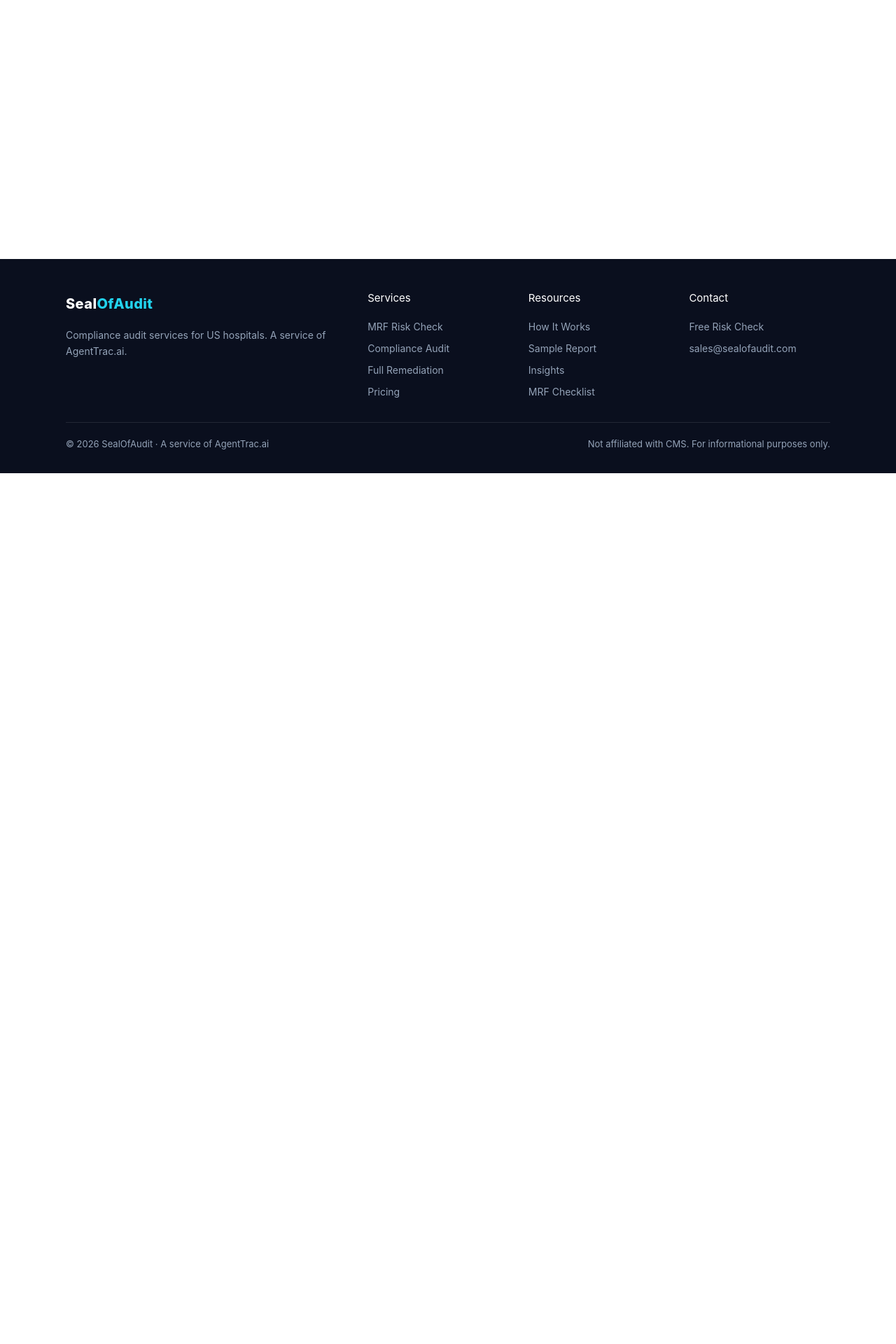
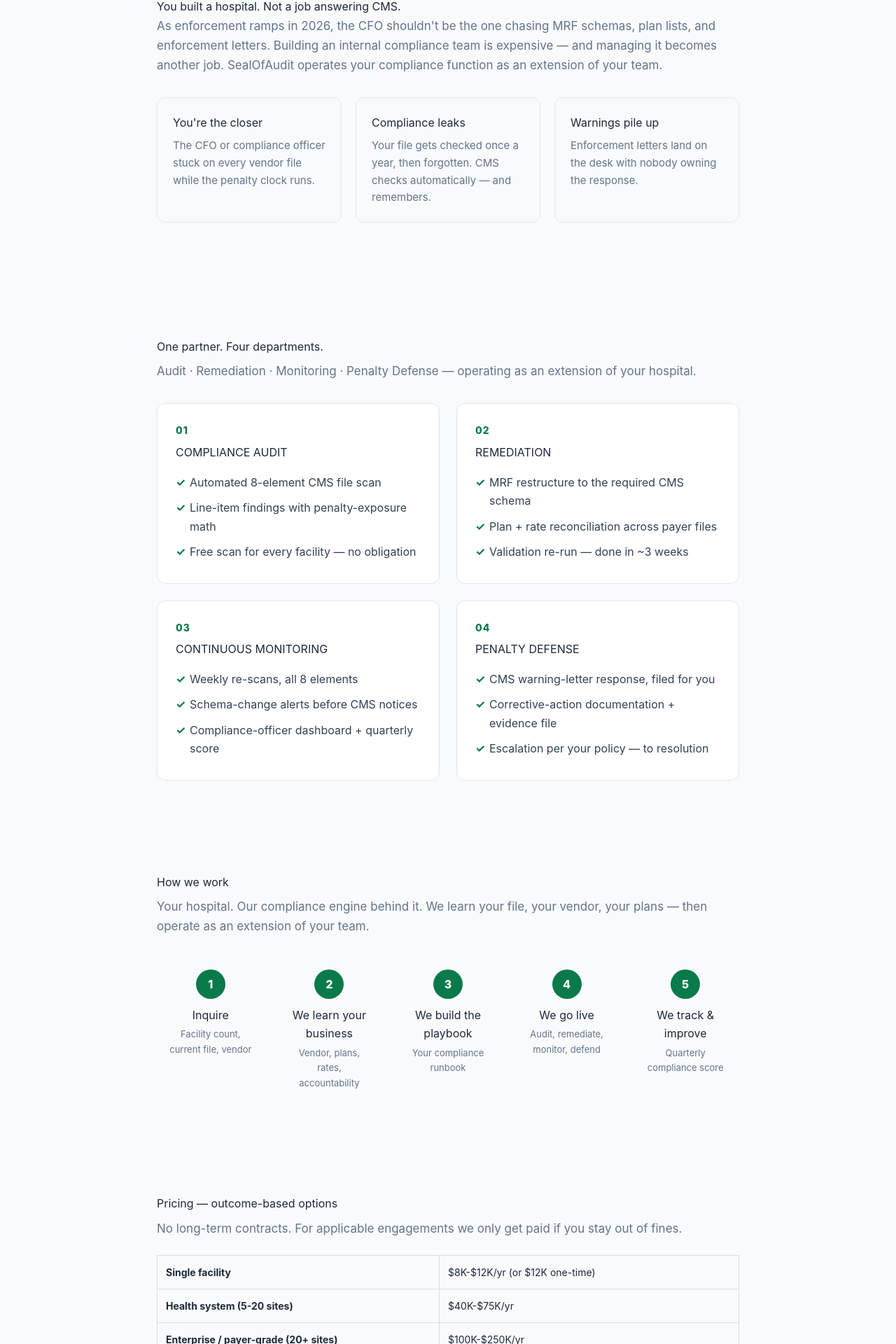
Before and after one commit to yasir23/sealofaudit, a Next.js app: page /compliance-department in a window 1280 px wide. Before the commit this address had no page. Shown: the part 540-2460 px from the top of the page at 70% size. Before the commit the page ends 1216 px from the top, so only its background shows below. Built offline with nearby package versions, Linux system fonts and the light colour scheme.

Commit message:
add compliance-department page (Sales-Floor model: 4 depts, outcome pricing, 5-step playbook)

```diff
--- /dev/null
+++ b/app/compliance-department/page.js
@@ -0,0 +1,160 @@
+import PageHero from "@/components/PageHero";
+import Breadcrumbs from "@/components/BreadcrumbsSchema";
+import Link from "next/link";
+
+export const metadata = {
+  alternates: { canonical: "/compliance-department/" },
+
+  title: "Hospital CMS Compliance Department — Audit, Remediation, Monitoring & Penalty Defense | SealOfAudit",
+  description:
+    "SealOfAudit runs your hospital's CMS price-transparency compliance function end-to-end: automated audit, MRF remediation, continuous monitoring, and CMS warning-letter defense. $8K-$250K/yr, outcome-based options.",
+};
+
+const depts = [
+  {
+    n: "01",
+    title: "COMPLIANCE AUDIT",
+    items: [
+      "Automated 8-element CMS file scan",
+      "Line-item findings with penalty-exposure math",
+      "Free scan for every facility — no obligation",
+    ],
+  },
+  {
+    n: "02",
+    title: "REMEDIATION",
+    items: [
+      "MRF restructure to the required CMS schema",
+      "Plan + rate reconciliation across payer files",
+      "Validation re-run — done in ~3 weeks",
+    ],
+  },
+  {
+    n: "03",
+    title: "CONTINUOUS MONITORING",
+    items: [
+      "Weekly re-scans, all 8 elements",
+      "Schema-change alerts before CMS notices",
+      "Compliance-officer dashboard + quarterly score",
+    ],
+  },
+  {
+    n: "04",
+    title: "PENALTY DEFENSE",
+    items: [
+      "CMS warning-letter response, filed for you",
+      "Corrective-action documentation + evidence file",
+      "Escalation per your policy — to resolution",
+    ],
+  },
+];
+
+const steps = [
+  ["1", "Inquire", "Facility count, current file, vendor"],
+  ["2", "We learn your business", "Vendor, plans, rates, accountability"],
+  ["3", "We build the playbook", "Your compliance runbook"],
+  ["4", "We go live", "Audit, remediate, monitor, defend"],
+  ["5", "We track & improve", "Quarterly compliance score"],
+];
+
+export default function ComplianceDepartment() {
+  return (
+    <>
+      <Breadcrumbs items={[{ name: "Compliance Department", path: "/compliance-department/" }]} />
+      <PageHero
+        crumbs={[{ href: "/", label: "Home" }]}
+        title="The Compliance Department for Hospitals"
+        sub="We handle your CMS price-transparency audit, remediation, monitoring and penalty defense — so your team can focus on patient care, not machine-readable files."
+      />
+
+      <section>
+        <div className="container" style={{ maxWidth: 880 }}>
+          <h2>You built a hospital. Not a job answering CMS.</h2>
+          <p style={{ fontSize: 17, color: "var(--muted)", marginBottom: 24 }}>
+            As enforcement ramps in 2026, the CFO shouldn't be the one chasing MRF schemas,
+            plan lists, and enforcement letters. Building an internal compliance team is
+            expensive — and managing it becomes another job. SealOfAudit operates your
+            compliance function as an extension of your team.
+          </p>
+          <div style={{ display: "grid", gridTemplateColumns: "repeat(auto-fit,minmax(240px,1fr))", gap: 20, margin: "32px 0" }}>
+            <div style={{ border: "1px solid #e2e8f0", borderRadius: 12, padding: 22 }}>
+              <h3 style={{ marginBottom: 8 }}>You're the closer</h3>
+              <p style={{ color: "var(--muted)", fontSize: 15 }}>The CFO or compliance officer stuck on every vendor file while the penalty clock runs.</p>
+            </div>
+            <div style={{ border: "1px solid #e2e8f0", borderRadius: 12, padding: 22 }}>
+              <h3 style={{ marginBottom: 8 }}>Compliance leaks</h3>
+              <p style={{ color: "var(--muted)", fontSize: 15 }}>Your file gets checked once a year, then forgotten. CMS checks automatically — and remembers.</p>
+            </div>
+            <div style={{ border: "1px solid #e2e8f0", borderRadius: 12, padding: 22 }}>
+              <h3 style={{ marginBottom: 8 }}>Warnings pile up</h3>
+              <p style={{ color: "var(--muted)", fontSize: 15 }}>Enforcement letters land on the desk with nobody owning the response.</p>
+            </div>
+          </div>
+        </div>
+      </section>
+
+      <section style={{ background: "var(--bg,#f8fafc)", padding: "60px 0" }}>
+        <div className="container" style={{ maxWidth: 880 }}>
+          <h2 style={{ marginBottom: 8 }}>One partner. Four departments.</h2>
+          <p style={{ fontSize: 17, color: "var(--muted)", marginBottom: 32 }}>
+            Audit · Remediation · Monitoring · Penalty Defense — operating as an extension of your hospital.
+          </p>
+          <div style={{ display: "grid", gridTemplateColumns: "repeat(auto-fit,minmax(320px,1fr))", gap: 24 }}>
+            {depts.map((d) => (
+              <div key={d.n} style={{ border: "1px solid #e2e8f0", borderRadius: 12, padding: 26, background: "#fff" }}>
+                <div style={{ color: "#0a7a4a", fontWeight: 800, letterSpacing: 1, fontSize: 14 }}>{d.n}</div>
+                <h3 style={{ margin: "6px 0 12px" }}>{d.title}</h3>
+                <ul style={{ listStyle: "none", padding: 0 }}>
+                  {d.items.map((it) => (
+                    <li key={it} style={{ padding: "5px 0 5px 20px", position: "relative", color: "#334155" }}>
+                      <span style={{ color: "#0a7a4a", position: "absolute", left: 0, fontWeight: 700 }}>✓</span>
+                      {it}
+                    </li>
+                  ))}
+                </ul>
+              </div>
+            ))}
+          </div>
+        </div>
+      </section>
+
+      <section>
+        <div className="container" style={{ maxWidth: 880 }}>
+          <h2 style={{ marginBottom: 8 }}>How we work</h2>
+          <p style={{ fontSize: 17, color: "var(--muted)", marginBottom: 32 }}>
+            Your hospital. Our compliance engine behind it. We learn your file, your vendor, your plans — then operate as an extension of your team.
+          </p>
+          <div style={{ display: "grid", gridTemplateColumns: "repeat(auto-fit,minmax(150px,1fr))", gap: 16 }}>
+            {steps.map(([n, t, s]) => (
+              <div key={n} style={{ textAlign: "center", padding: 16 }}>
+                <div style={{ width: 42, height: 42, borderRadius: "50%", background: "#0a7a4a", color: "#fff", display: "flex", alignItems: "center", justifyContent: "center", fontWeight: 800, margin: "0 auto 10px" }}>{n}</div>
+                <h4 style={{ marginBottom: 4 }}>{t}</h4>
+                <p style={{ color: "var(--muted)", fontSize: 13 }}>{s}</p>
+              </div>
+            ))}
+          </div>
+        </div>
+      </section>
+
+      <section style={{ background: "var(--bg,#f8fafc)", padding: "60px 0" }}>
+        <div className="container" style={{ maxWidth: 880 }}>
+          <h2 style={{ marginBottom: 8 }}>Pricing — outcome-based options</h2>
+          <p style={{ fontSize: 17, color: "var(--muted)", marginBottom: 24 }}>
+            No long-term contracts. For applicable engagements we only get paid if you stay out of fines.
+          </p>
+          <table style={{ width: "100%", borderCollapse: "collapse", margin: "20px 0" }}>
+            <tbody>
+              <tr><td style={{ border: "1px solid #ddd", padding: 12 }}><strong>Single facility</strong></td><td style={{ border: "1px solid #ddd", padding: 12 }}>$8K-$12K/yr (or $12K one-time)</td></tr>
+              <tr><td style={{ border: "1px solid #ddd", padding: 12 }}><strong>Health system (5-20 sites)</strong></td><td style={{ border: "1px solid #ddd", padding: 12 }}>$40K-$75K/yr</td></tr>
+              <tr><td style={{ border: "1px solid #ddd", padding: 12 }}><strong>Enterprise / payer-grade (20+ sites)</strong></td><td style={{ border: "1px solid #ddd", padding: 12 }}>$100K-$250K/yr</td></tr>
+              <tr><td style={{ border: "1px solid #ddd", padding: 12 }}><strong>Penalty-share option</strong></td><td style={{ border: "1px solid #ddd", padding: 12 }}>We only get paid if you stay out of fines</td></tr>
+            </tbody>
+          </table>
+          <p style={{ margin: "24px 0" }}>
+            <Link className="btn" href="/contact">Get your free compliance scan</Link>
+          </p>
+        </div>
+      </section>
+    </>
+  );
+}
--- a/app/sitemap.js
+++ b/app/sitemap.js
@@ -11,6 +11,7 @@
     "/blog/mrf-vs-price-estimator-tool",
     "/blog/hospital-price-transparency-lawsuits",
     "/partners",
+    "/compliance-department",
     "/compare", "/compare/sealofaudit-vs-kpmg",
     "/compare/sealofaudit-vs-doing-it-yourself",
     "/compare/mrf-audit-vs-price-transparency-consultant",
```
Also changed, not shown: 74 other files (tests, documents, lock files or other folders).
